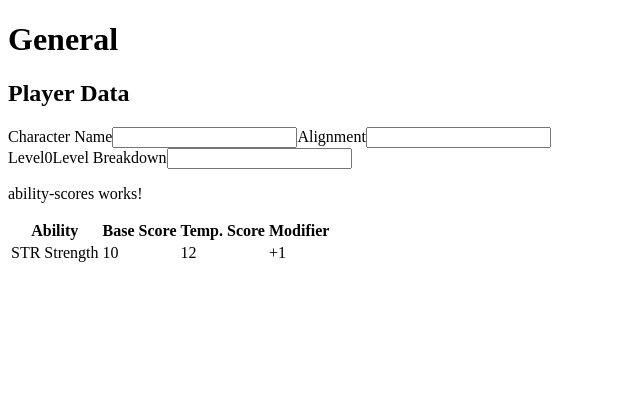
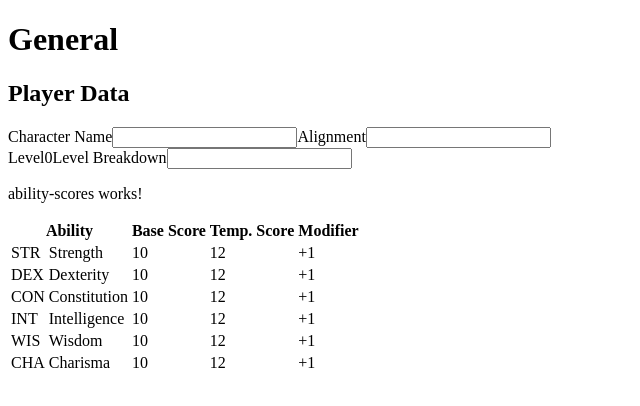
Before and after one commit to agrant216/PathfinderPCE.Client, an Angular app: page / in a window 1280 px wide. Shown: the top 406 px of the page, without its empty margins (0-640 px from the left). Built offline with nearby package versions, Linux system fonts and the light colour scheme.

Commit message:
Adding initial models

```diff
--- /dev/null
+++ b/src/app/Models/core-stats.Model.ts
@@ -0,0 +1,2 @@
+export class CoreStats {
+}
--- /dev/null
+++ b/src/app/Models/player-character.Model.ts
@@ -0,0 +1,2 @@
+export class PlayerCharacter {
+}
--- a/src/app/ability-scores/ability-scores.component.html
+++ b/src/app/ability-scores/ability-scores.component.html
@@ -13,4 +13,39 @@
     <td>12</td>
     <td>+1</td>
   </tr>
+  <tr>
+    <td>DEX</td>
+    <td>Dexterity</td>
+    <td>10</td>
+    <td>12</td>
+    <td>+1</td>
+  </tr>
+  <tr>
+    <td>CON</td>
+    <td>Constitution</td>
+    <td>10</td>
+    <td>12</td>
+    <td>+1</td>
+  </tr>
+  <tr>
+    <td>INT</td>
+    <td>Intelligence</td>
+    <td>10</td>
+    <td>12</td>
+    <td>+1</td>
+  </tr>
+  <tr>
+    <td>WIS</td>
+    <td>Wisdom</td>
+    <td>10</td>
+    <td>12</td>
+    <td>+1</td>
+  </tr>
+  <tr>
+    <td>CHA</td>
+    <td>Charisma</td>
+    <td>10</td>
+    <td>12</td>
+    <td>+1</td>
+  </tr>
 </table>
```
Also changed, not shown: package.json (+7 -0 lines), 1 other file (tests, documents, lock files or other folders).
